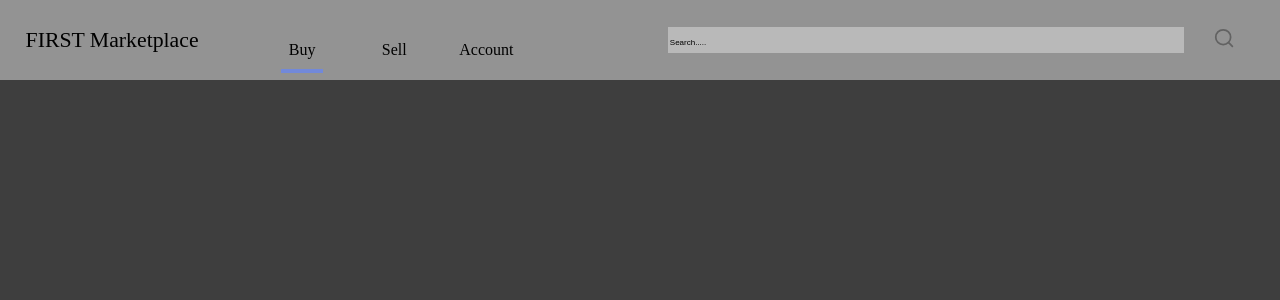
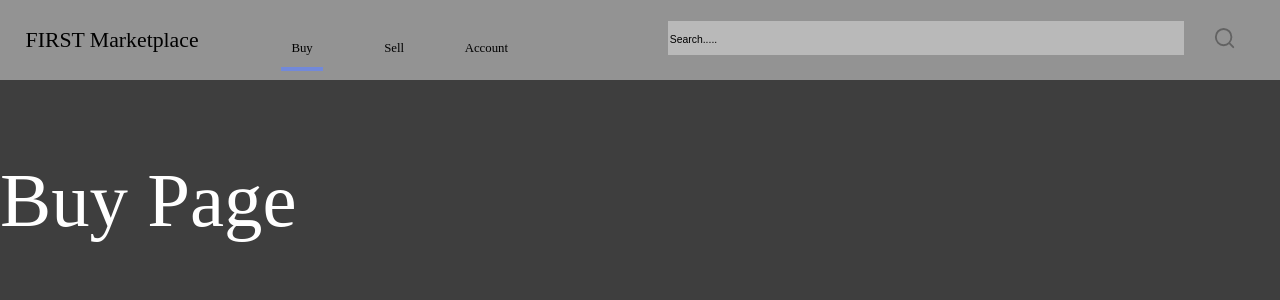
Before and after one commit to dgorbatov/first-marketplace, a React (Create React App) app: page /ms/buy in a window 1280 px wide. Shown: the top 300 px of the page. Built offline with nearby package versions, Linux system fonts and the light colour scheme; no server answers; a web font is replaced by a local one.

Commit message:
Search bar upgrades, upgraded to new firebase version, new error page supporting 404/other errors

```diff
--- a/src/App.js
+++ b/src/App.js
@@ -40,6 +40,11 @@ function App() {
             <Redirect to="/ms/buy" />
           </Route>
 
+          <Route path="/main-sight-a" exact component={() => {
+            window.location.href = "https://www.youtube.com/watch?v=iik25wqIuFo";
+            return null;
+          }} />
+
           <Route path="*">
              <Redirect to={"/error/404"} />
           </Route>
--- a/src/error/error.css
+++ b/src/error/error.css
@@ -6,9 +6,10 @@
   display: flex;
   justify-content: center;
   align-items: center;
+  flex-direction: column;
 }
 
-.err p {
-  font-size: 6vw;
+.err p, .err .error-link {
+  font-size: 3vw;
   color: white;
 }
--- a/src/error/error.js
+++ b/src/error/error.js
@@ -1,9 +1,19 @@
 import "./error.css";
+import { Route, Switch, Link } from 'react-router-dom';
 
 function Error() {
   return (
     <div className="err">
-      <p>404 ERROR!</p>
+      <p>Uh Oh!!!!</p>
+      <Switch>
+        <Route path="/error/404" exact>
+          <p>404 Error :( </p>
+        </Route>
+        <Route path="/error/">
+          <p>Looks Like Their Was A Problem With The Sight :(</p>
+        </Route>
+      </Switch>
+      <Link to="/main-sight-a" className="error-link">Go Back To Main Page</Link>
     </div>
   );
 }
--- a/src/main/account/account.js
+++ b/src/main/account/account.js
@@ -1,13 +1,11 @@
 import "./account.css";
-import { initializeApp } from "firebase/app";
-import { getAuth, signOut } from "firebase/auth";
-const auth = getAuth();
 
 function Account() {
   return (
     <div className="account">
-      <h1>This Page Is Currently For Testing Purposes ONLY</h1>
-      <button onClick={() => { signOut(auth).then(() => {console.log("SIGNED OUT"); }); }}>SIGN OUT</button>
+      <h1>This page is not available yet. If you need help with your account
+          please contact us at contact.firstmarketplace@gmail.com
+      </h1>
     </div>
   );
 }
--- a/src/main/main.js
+++ b/src/main/main.js
@@ -1,17 +1,16 @@
 import "./main.css";
-import { Link } from "react-router-dom"
 import Navbar from "./navbar/navbar";
 import Account from "./account/account";
-import { Route } from "react-router-dom";
+import { Redirect, Route, Switch } from "react-router-dom";
 
 function Main() {
 
   return (
     <div className="main">
       <Navbar />
-
+      <Switch>
         <Route path="/ms/buy" exact>
-
+          <p>Buy Page</p>
         </Route>
 
         <Route path="/ms/sell" exact>
@@ -21,6 +20,11 @@ function Main() {
         <Route path="/ms/account" exact>
           <Account />
         </Route>
+
+        <Route path="*" exact>
+          <Redirect to="/error/404" />
+        </Route>
+      </Switch>
     </div>
   );
 }
--- a/src/main/navbar/navbar.css
+++ b/src/main/navbar/navbar.css
@@ -8,7 +8,7 @@
 }
 
 .navbar-main img {
-  height: 2.6vh;
+  height: 2.8vh;
 }
 
 .navbar-main button {
@@ -29,22 +29,24 @@
 }
 
 .navbar-main .search input {
-  height: 3vh;
+  height: 4vh;
   border: 0px;
   width: 40vw;
   margin: 3vh;
+  margin-top: 2.5vh;
   background-color: #B9B9B9;
 }
 
 .navbar-main .search input::placeholder {
   color: black;
-  font-size: 1vh;
+  font-size: 1.3vh;
 }
 
 .navbar-main .links-main {
   width: 24.3vw;
   height: 3vw;
   margin-top: 5vh;
+  font-size: 1vw;
 }
 
 .navbar-main article {
--- a/src/main/navbar/navbar.js
+++ b/src/main/navbar/navbar.js
@@ -46,7 +46,9 @@ function Navbar() {
       </section>
 
       <section className="search">
-        <input type="text" placeholder="Search....." value={query} onChange={change => { setQuery(change.target.value); } }></input>
+        <input type="text" placeholder="Search....."
+               value={window.location.pathname === "/ms/buy" ? query : ""}
+               onChange={change => { setQuery(change.target.value); } } />
         <button onClick={searchListings} disabled={!(window.location.pathname === "/ms/buy")}><img src={search} alt="search icon"/></button>
       </section>
     </div>
```
Lines whose indentation alone changed are shown as unchanged.
